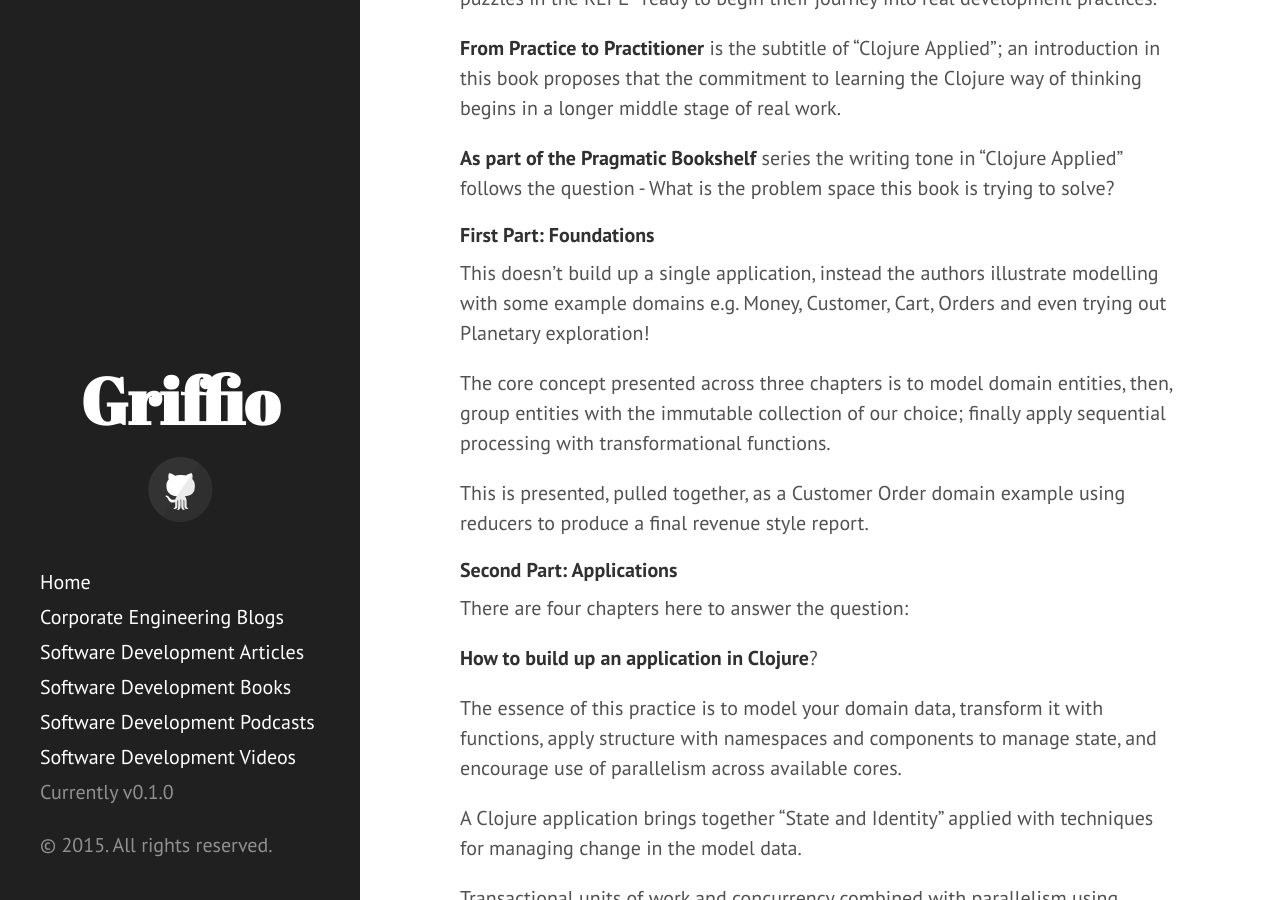
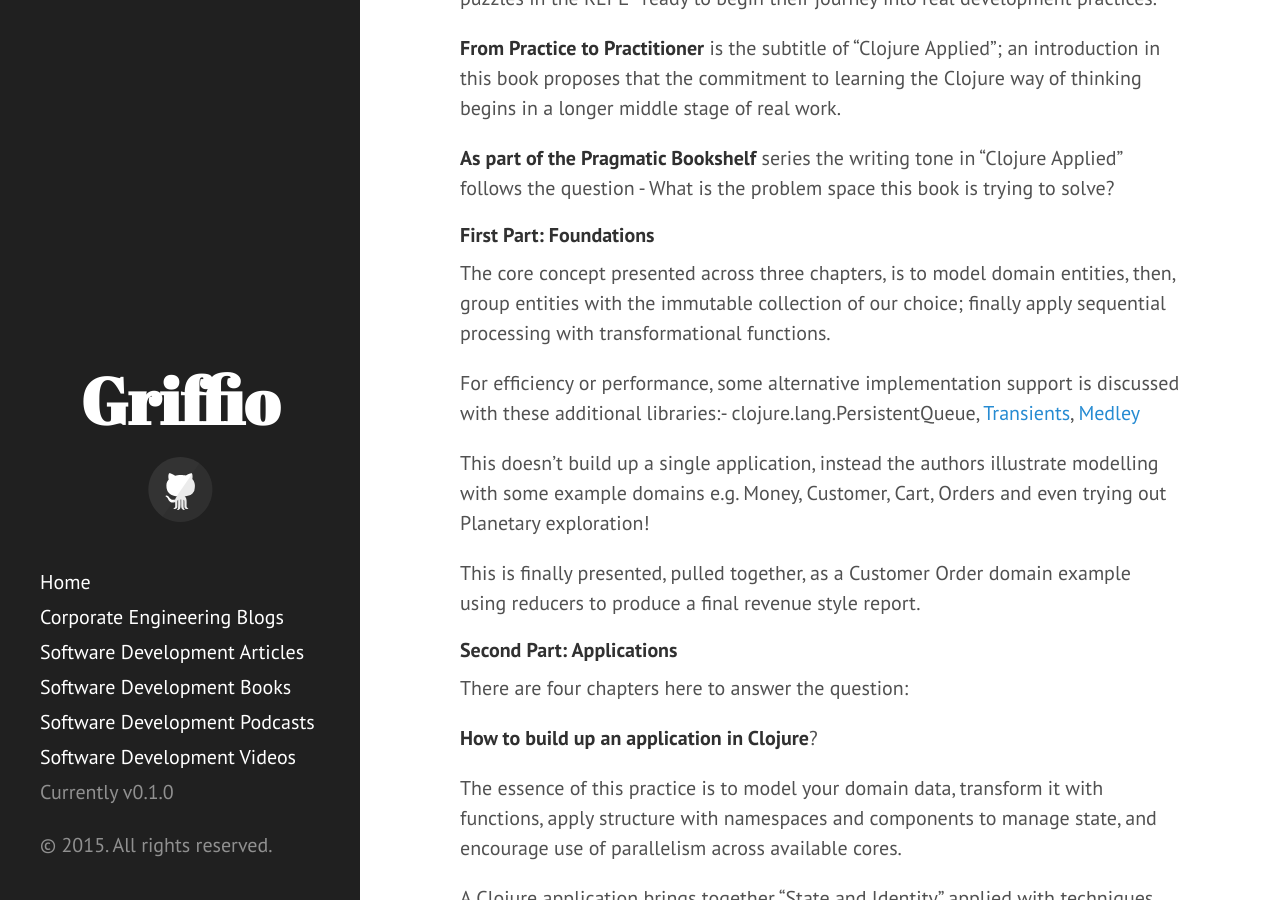
Before and after one commit to griffio/griffio.github.io, a Jekyll site: the page built from _posts/2015-09-18-Clojure-Applied-Review.md, in a window 1280 px wide and 900 px high, scrolled down 1368 px. Built offline with Jekyll 4.4.1, drawn with Linux system fonts in a browser that asks for light colours; nearby versions of some CDN libraries.

Commit message:
Update 2015-09-18-Clojure-Applied-Review.md

```diff
--- a/_posts/2015-09-18-Clojure-Applied-Review.md
+++ b/_posts/2015-09-18-Clojure-Applied-Review.md
@@ -32,11 +32,13 @@
 
 #### First Part: Foundations
 
+The core concept presented across three chapters, is to model domain entities, then, group entities with the immutable collection of our choice; finally apply sequential processing with transformational functions.
+
+For efficiency or performance, some alternative implementation support is discussed with these additional libraries:- clojure.lang.PersistentQueue, [Transients](http://clojure.org/transients), [Medley](https://github.com/weavejester/medley)
+
 This doesn’t build up a single application, instead the authors illustrate modelling with some example domains e.g. Money, Customer, Cart, Orders and even trying out Planetary exploration!
 
-The core concept presented across three chapters is to model domain entities, then, group entities with the immutable collection of our choice; finally apply sequential processing with transformational functions.
-
-This is presented, pulled together, as a Customer Order domain example using reducers to produce a final revenue style report.
+This is finally presented, pulled together, as a Customer Order domain example using reducers to produce a final revenue style report.
 
 #### Second Part: Applications
 
```
